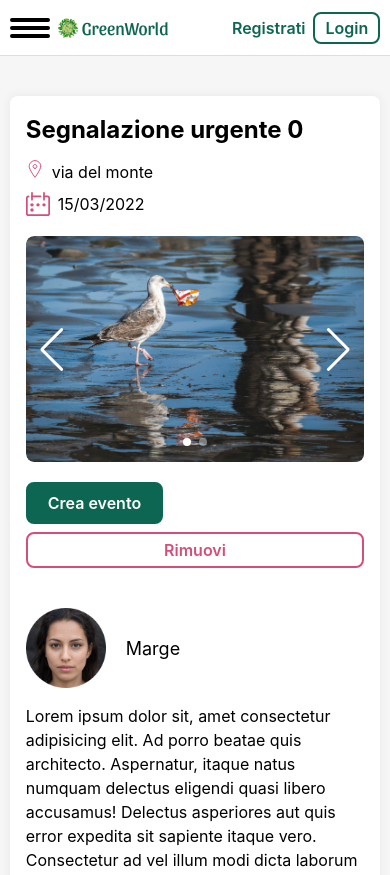
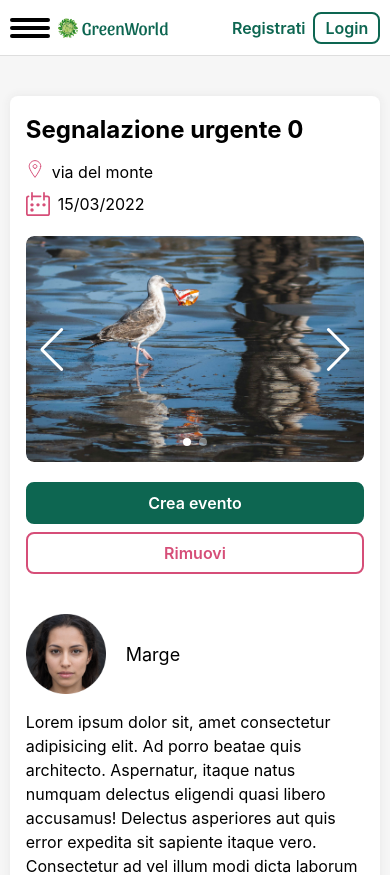
Before and after one commit to Ivanf1/greenworld-frontend, a React (Create React App) app: page /segnalazioni in a window 390 px wide. Shown: the top 875 px of the page. Built offline with nearby package versions, Linux system fonts and the light colour scheme.

Commit message:
fix: buttons in segnalazione card

```diff
--- a/src/components/SegnalazioneCard.tsx
+++ b/src/components/SegnalazioneCard.tsx
@@ -52,15 +52,15 @@ const SegnalazioneCard = ({
           </div>
         </section>
 
-        <div className="flex flex-col md:flex-row md:items-end space-y-2 md:mt-0 md:space-x-5 md:mb-5">
-          <Link to={`/crea-evento?citta=${citta}&via=${via}&civico=${civico}`}>
-            <button className="primary flex-1 lg:flex-initial">Crea evento</button>
+        <div className="flex flex-col md:items-end md:flex-row space-y-2 md:mt-0 md:space-x-5 md:mb-5 md:justify-end lg:justify-start">
+          <Link
+            to={`/crea-evento?citta=${citta}&via=${via}&civico=${civico}`}
+            role="button"
+            className="primary w-full md:w-auto"
+          >
+            <button className="primary w-full">Crea evento</button>
           </Link>
-          <button
-            className="delete flex-1 lg:flex-initial"
-            onClick={onRemove}
-            data-segnalazioneid={id}
-          >
+          <button className="delete w-full md:w-auto" onClick={onRemove} data-segnalazioneid={id}>
             Rimuovi
           </button>
         </div>
```
